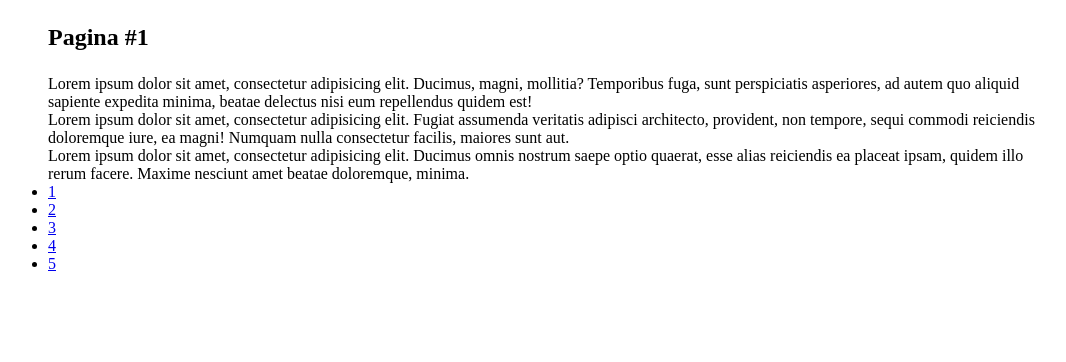
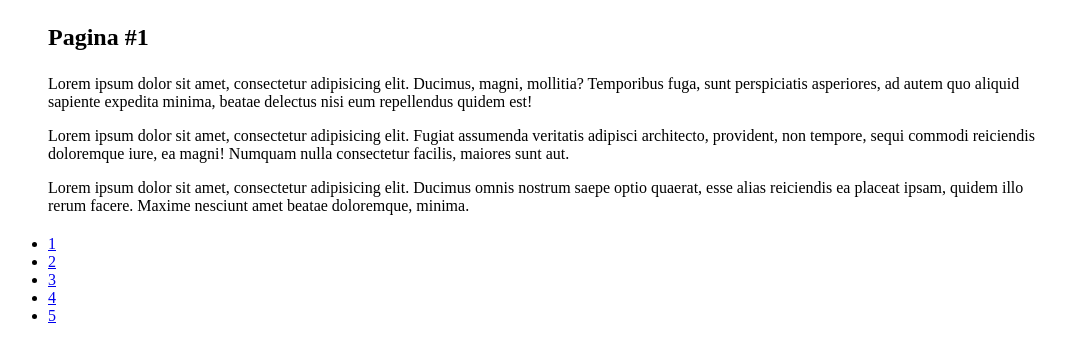
Before and after one commit to genarogg/numeracion-de-paginas-estaticas, a plain HTML site: page index.html in a window 1280 px wide. Shown: the whole page, without its empty margins (92-1158 px from the left). Drawn offline with Linux system fonts and the light colour scheme.

Commit message:
.wrapper p

```diff
--- a/css/style.css
+++ b/css/style.css
@@ -13,3 +13,11 @@
 	margin: 1em 0;
 	color: #024959);
 }
+
+.wrapper p{
+	margin-bottom: 1em;
+}
+
+.paginacion{
+	margin: 20px 0;
+}
```
